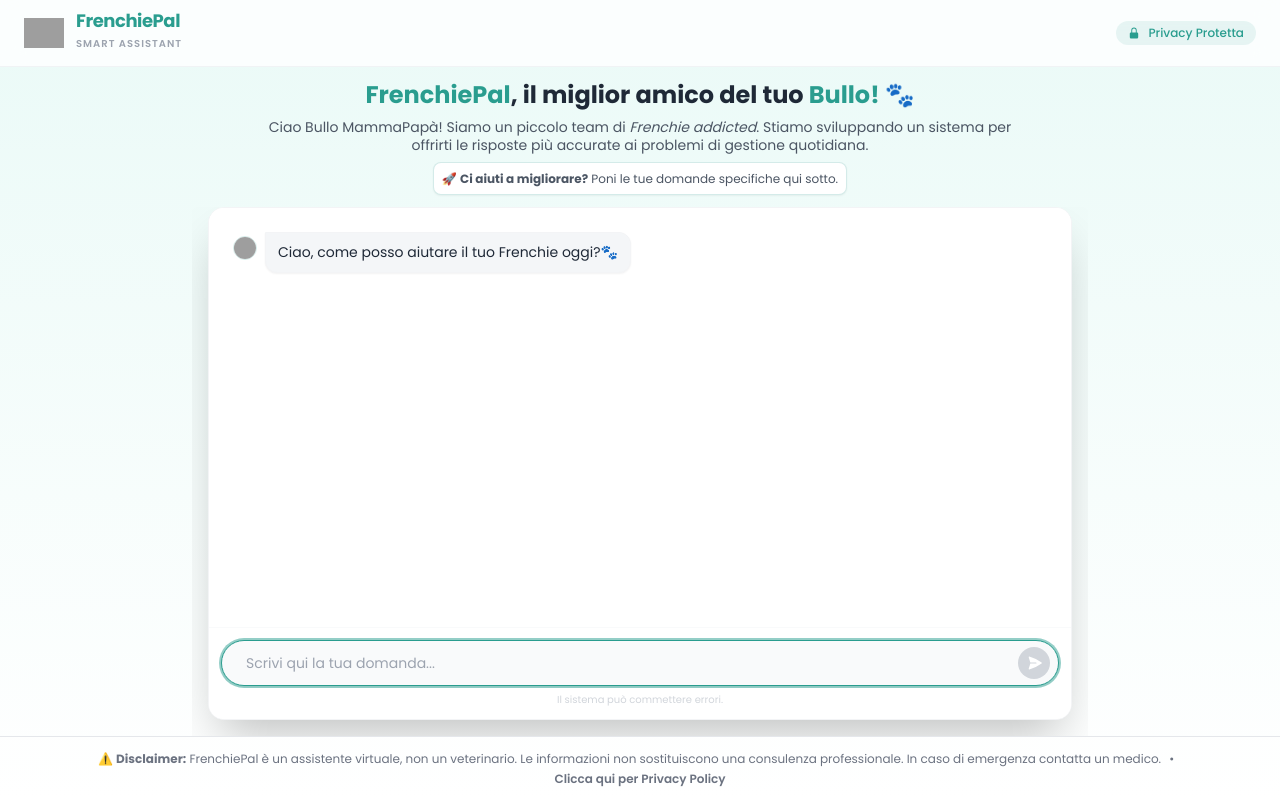
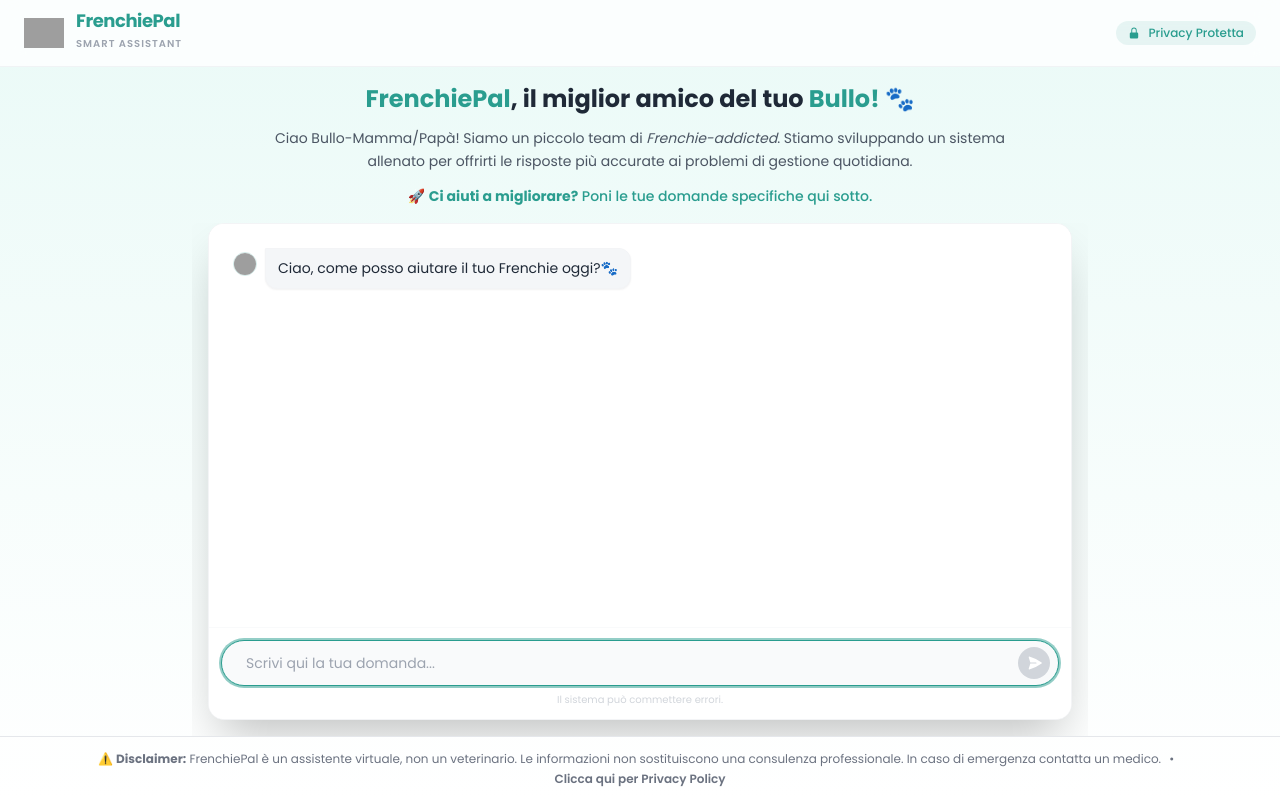
Before and after one commit to tartagliagiuseppe87-afk/frenchiepal, a Next.js app: page / in a window 1280 px wide. Built offline with nearby package versions, Linux system fonts and the light colour scheme; grey boxes are pictures that could not be loaded.

Commit message:
Update index.js

```diff
--- a/pages/index.js
+++ b/pages/index.js
@@ -37,18 +37,18 @@
       </header>
 
       {/* 2. SEZIONE INTRODUTTIVA (Compattata) */}
-      <div className="flex-none px-6 py-3 text-center">
+      <div className="flex-none px-6 py-4 text-center">
         <div className="max-w-3xl mx-auto animate-fade-in-down">
-            <h2 className="text-xl md:text-2xl font-bold text-gray-800 mb-2">
+            <h2 className="text-xl md:text-2xl font-bold text-gray-800 mb-3">
                 <span className="text-[#2a9d8f]">FrenchiePal</span>, il miglior amico del tuo <span className="text-[#2a9d8f]">Bullo!</span> 🐾
             </h2>
-            <div className="text-sm text-gray-600 leading-tight mb-2 space-y-1">
+
+            <div className="text-sm text-gray-600 leading-relaxed space-y-2">
                 <p>
-                  Ciao Bullo MammaPapà! Siamo un piccolo team di <em>Frenchie addicted</em>. Stiamo sviluppando un sistema per offrirti le risposte più accurate ai problemi di gestione quotidiana.
+                  Ciao Bullo-Mamma/Papà! Siamo un piccolo team di <em>Frenchie-addicted</em>. Stiamo sviluppando un sistema allenato per offrirti le risposte più accurate ai problemi di gestione quotidiana.
                 </p>
-            </div>
-            <div className="bg-white border border-[#2a9d8f]/20 p-2 rounded-lg shadow-sm inline-block mx-auto">
-                <p className="text-xs text-gray-600 leading-tight">
+                {/* Testo integrato qui, colorato per risaltare ma senza box */}
+                <p className="text-[#2a9d8f] font-medium pt-1">
                   🚀 <strong>Ci aiuti a migliorare?</strong> Poni le tue domande specifiche qui sotto.
                 </p>
             </div>
```
